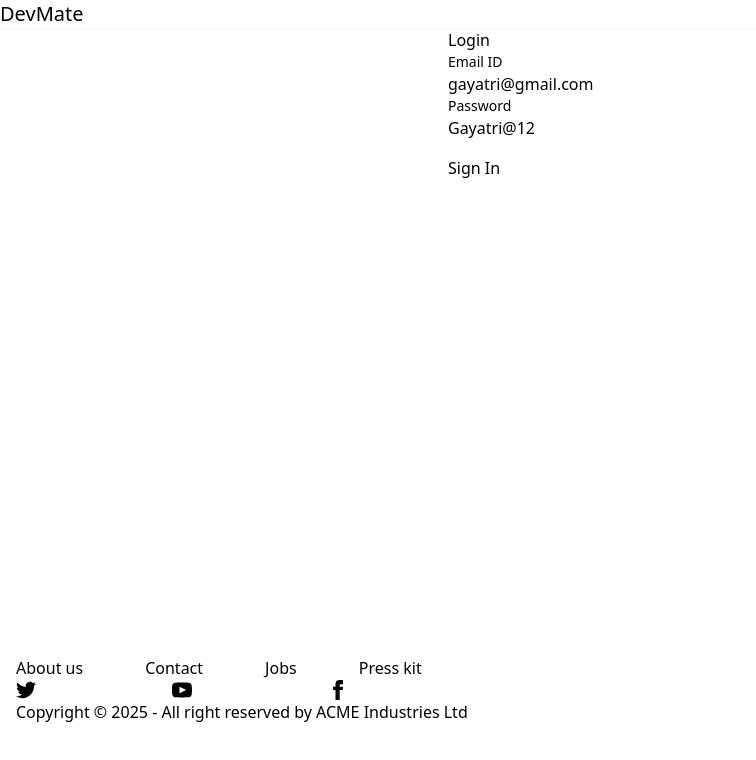
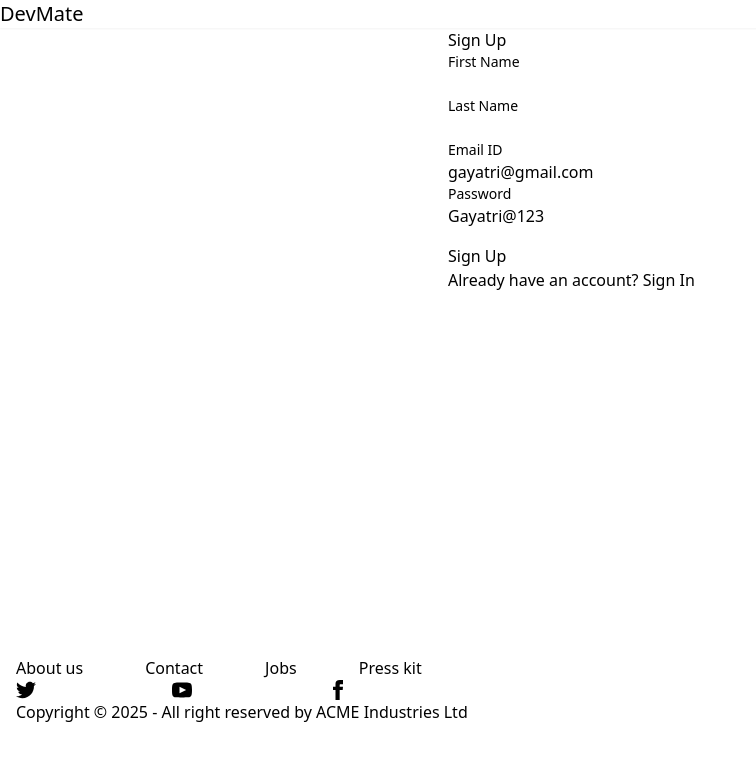
Before and after one commit to coderpeacat5/devmate-web, a React (Vite) app: page /login in a window 1280 px wide. Shown: the top 760 px of the page, without its empty margins (0-756 px from the left). Built offline with nearby package versions, Linux system fonts and the light colour scheme; no server answers.

Commit message:
add signup form

```diff
--- a/src/components/Login.jsx
+++ b/src/components/Login.jsx
@@ -6,22 +6,40 @@
 import { BASE_URL } from '../utils/constants';
 
 const Login = () => {
+    const [firstName, setFirstName] = useState("");
+    const [lastName, setLastName] = useState("");
     const [emailId, setEmailId] = useState("gayatri@gmail.com");
-    const [password, setPassword] = useState("Gayatri@12");
+    const [password, setPassword] = useState("Gayatri@123");
     const [error, setError] = useState("");
+    const [isLoginForm, setIsLoginForm] = useState(false)
     const dispatch = useDispatch();
     const navigate = useNavigate();
 
-    const handleClick = async () => {
+    const handleLogin = async () => {
         try {
             const res = await axios.post(
                 BASE_URL + "/login",
                 {
                     emailId, password
-                }, { withCredentials: true })
-            // console.log(res.data)
+                },
+                { withCredentials: true })
             dispatch(addUser(res.data))
-            navigate("/")
+            return navigate("/")
+        } catch (err) {
+            setError(err?.response?.data || "Something went wrong!!");
+        }
+    }
+
+    const handleSignUp = async () => {
+        try {
+            const res = await axios.post(
+                BASE_URL + "/signup",
+                {
+                    firstName, lastName, emailId, password
+                },
+                { withCredentials: true })
+            dispatch(addUser(res.data.data))
+            return navigate("/profile")
         } catch (err) {
             setError(err?.response?.data || "Something went wrong!!");
         }
@@ -31,7 +49,22 @@
         <div className='flex justify-center items-center'>
             <div className="card card-border bg-base-200 w-96">
                 <div className="card-body">
-                    <h2 className="card-title justify-center">Login</h2>
+                    <h2 className="card-title justify-center">{isLoginForm ? "Sign In" : "Sign Up"}</h2>
+
+                    {!isLoginForm &&
+                        <>
+                            <fieldset className="fieldset">
+                                <legend className="fieldset-legend text-sm">First Name</legend>
+                                <input type="text" className="input " value={firstName} onChange={(e) => setFirstName(e.target.value)} />
+                            </fieldset>
+                            <fieldset className="fieldset">
+                                <legend className="fieldset-legend text-sm">Last Name</legend>
+                                <input type="text"
+                                    className="input"
+                                    value={lastName}
+                                    onChange={(e) => setLastName(e.target.value)} />
+                            </fieldset>
+                        </>}
 
                     <fieldset className="fieldset">
                         <legend className="fieldset-legend text-sm">Email ID</legend>
@@ -48,8 +81,21 @@
                     <p className='text-red-500 font-medium mt-2'>{error}</p>
 
                     <div className="card-actions justify-center mt-4">
-                        <button className="btn btn-primary" onClick={handleClick}>Sign In</button>
+                        <button className="btn btn-primary" onClick={isLoginForm ? handleLogin : handleSignUp}>{isLoginForm ? "Sign In" : "Sign Up"}</button>
                     </div>
+
+                    <p onClick={() => setIsLoginForm((value) => !value)}>
+                        {isLoginForm ? (
+                            <>
+                                New to DevMate? <button>Sign Up now</button>
+                            </>
+                        ) : (
+                            <>
+                                Already have an account? <button>Sign In</button>
+                            </>
+                        )}
+                    </p>
+
                 </div>
             </div>
         </div>
```
